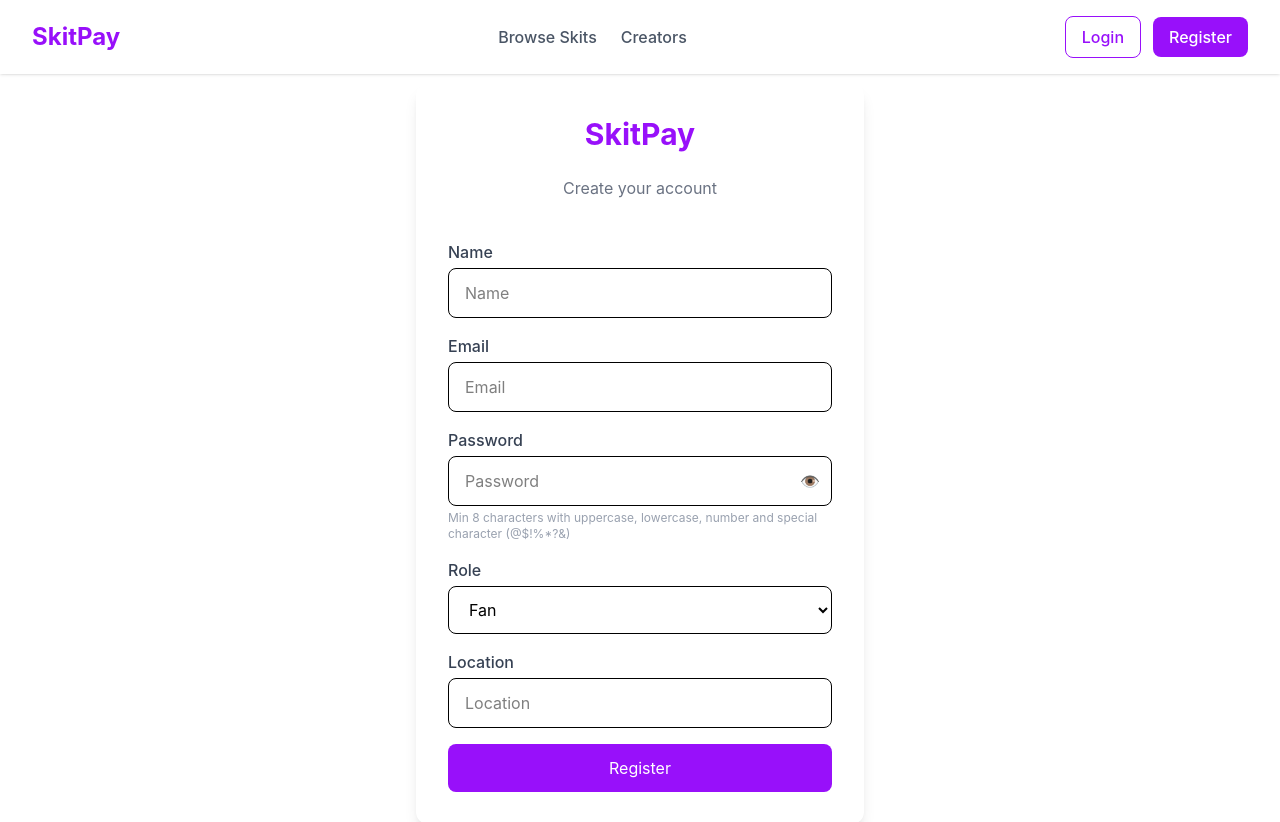
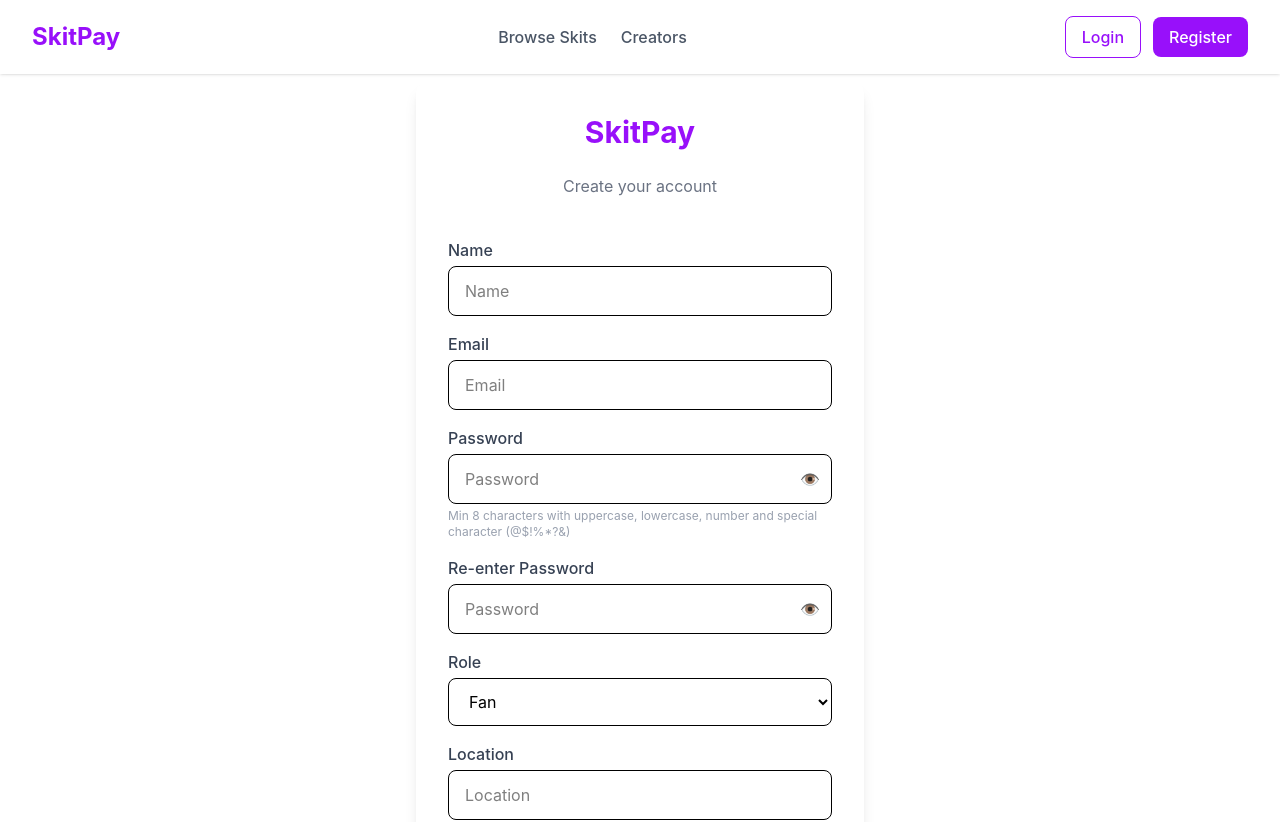
Before and after one commit to ToheebA/Skitpay, a React (Vite) app in the folder client/: page /register in a window 1280 px wide. Shown: the top 822 px of the page. Built offline with nearby package versions, Linux system fonts and the light colour scheme.

Commit message:
feat: add password confirmation to register page

```diff
--- a/client/src/pages/Register.jsx
+++ b/client/src/pages/Register.jsx
@@ -1,4 +1,3 @@
-import { useAuth } from '../context/AuthContext'
 import { useNavigate, Link } from 'react-router-dom'
 import { useState } from 'react'
 import { registerUser } from '../api/auth'
@@ -8,15 +7,16 @@ const emailRegex = /^[^\s@]+@[^\s@]+\.[^\s@]+$/
 const passwordRegex = /^(?=.*[a-z])(?=.*[A-Z])(?=.*\d)(?=.*[^a-zA-Z\d])[A-Za-z\d\W]{8,}$/
 
 const Register = () => {
-    const { login } = useAuth()
     const navigate = useNavigate()
     const [isLoading, setIsLoading] = useState(false)
     const [error, setError] = useState('')
     const [showPassword, setShowPassword] = useState(false)
+    const [confirmTouched, setConfirmTouched] = useState(false)
     const [formData, setFormData] = useState({
         name: '',
         email: '',
         password: '',
+        confirmPassword:'',
         role: 'fan',
         location: ''
     })
@@ -24,7 +24,7 @@ const Register = () => {
     const handleSubmit = async (e) => {
         e.preventDefault()
         setError('')
-        if (!formData.name || !formData.email || !formData.password || !formData.location) {
+        if (!formData.name || !formData.email || !formData.password || !formData.location || !formData.confirmPassword) {
             setError('Please fill in all fields')
             return
         }
@@ -36,6 +36,11 @@ const Register = () => {
             setError('Password must be at least 8 characters and include uppercase, lowercase, number and special character')
             return
         }
+        if (formData.password !== formData.confirmPassword) {
+            setError('Passwords do not match')
+            return
+        }
+
         setIsLoading(true)
         try {
             await registerUser(formData)
@@ -47,6 +52,7 @@ const Register = () => {
             setIsLoading(false)
         }
     }
+
     return (
         <div className="min-h-screen flex flex-col gap-4 items-center justify-center mt-2 px-4">
             <form onSubmit = {handleSubmit} className="bg-white rounded-xl shadow-lg p-8 w-full max-w-md flex flex-col gap-4">
@@ -71,7 +77,7 @@ const Register = () => {
                     <label className="text-gray-700 font-medium">Email</label>
                     <input
                         className="w-full border rounded-lg px-4 py-3 focus:outline-none focus:ring-2"
-                        type="text"
+                        type="email"
                         placeholder="Email"
                         value={formData.email}
                         onChange={(e) => setFormData({...formData,
@@ -100,6 +106,30 @@ const Register = () => {
                     <p className="text-xs text-gray-400">
                         Min 8 characters with uppercase, lowercase, number and special character (@$!%*?&)
                     </p>
+                </div>
+                <div className="flex flex-col gap-1">
+                    <label className="text-gray-700 font-medium">Re-enter Password</label>
+                    <div className="relative">
+                        <input
+                            className="w-full border rounded-lg px-4 py-3 focus:outline-none focus:ring-2"
+                            type={showPassword ? 'text' : 'password'}
+                            placeholder="Password"
+                            value={formData.confirmPassword}
+                            onBlur={() => setConfirmTouched(true)}
+                            onChange={(e) => setFormData({...formData,
+                                confirmPassword: e.target.value})}
+                        />
+                        <button
+                            type="button"
+                            onClick={() => setShowPassword(!showPassword)}
+                            className="absolute right-3 top-1/2 -translate-y-1/2 text-gray-500 cursor-pointer"
+                        >
+                            {showPassword ? '🙈' : '👁️'}
+                        </button>
+                    </div>
+                    {confirmTouched && formData.password !== formData.confirmPassword && (
+                        <p className="text-xs text-red-400">Passwords do not match</p>
+                    )}
                 </div>
                 <div className="flex flex-col gap-1">
                     <label className="text-gray-700 font-medium">Role</label>
```
